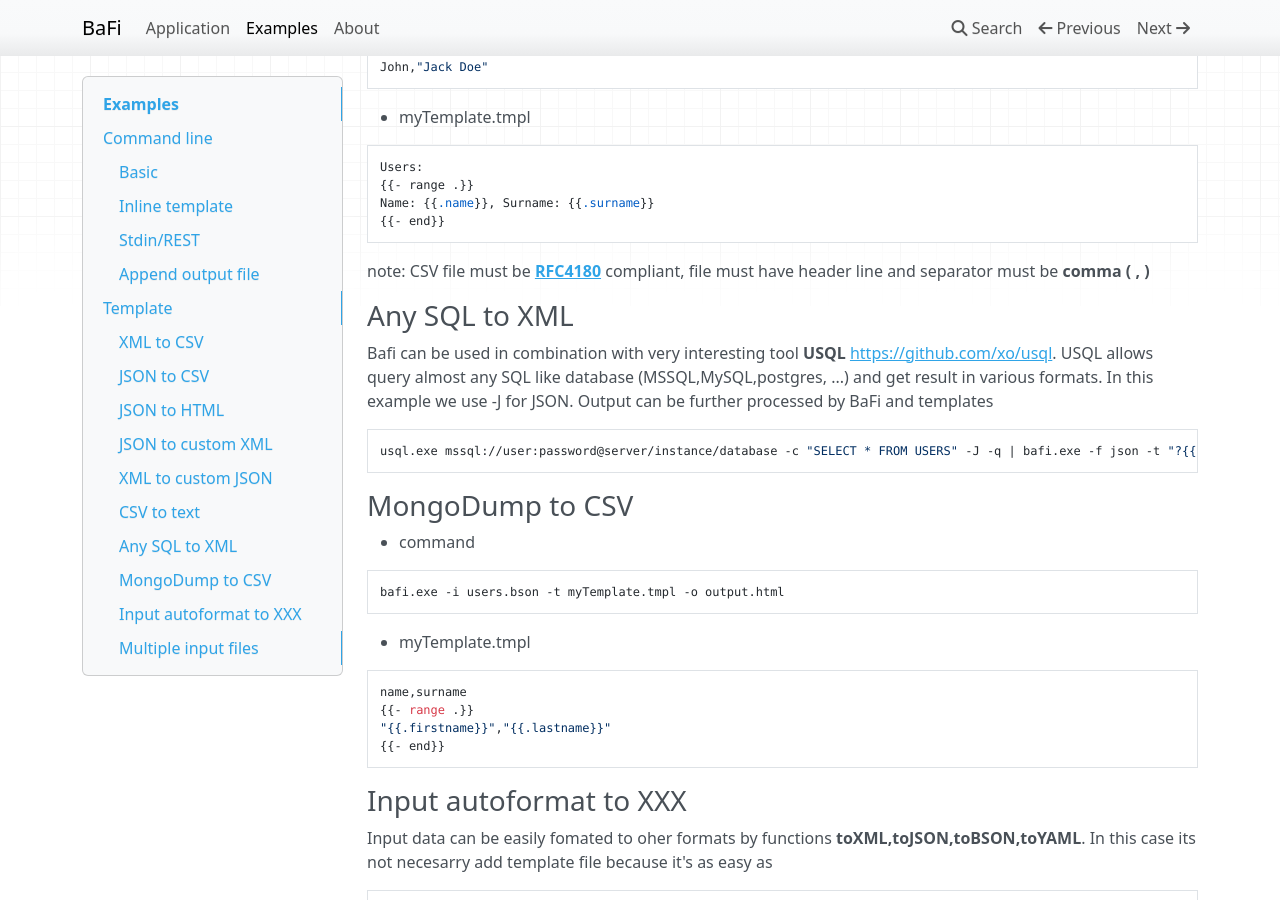
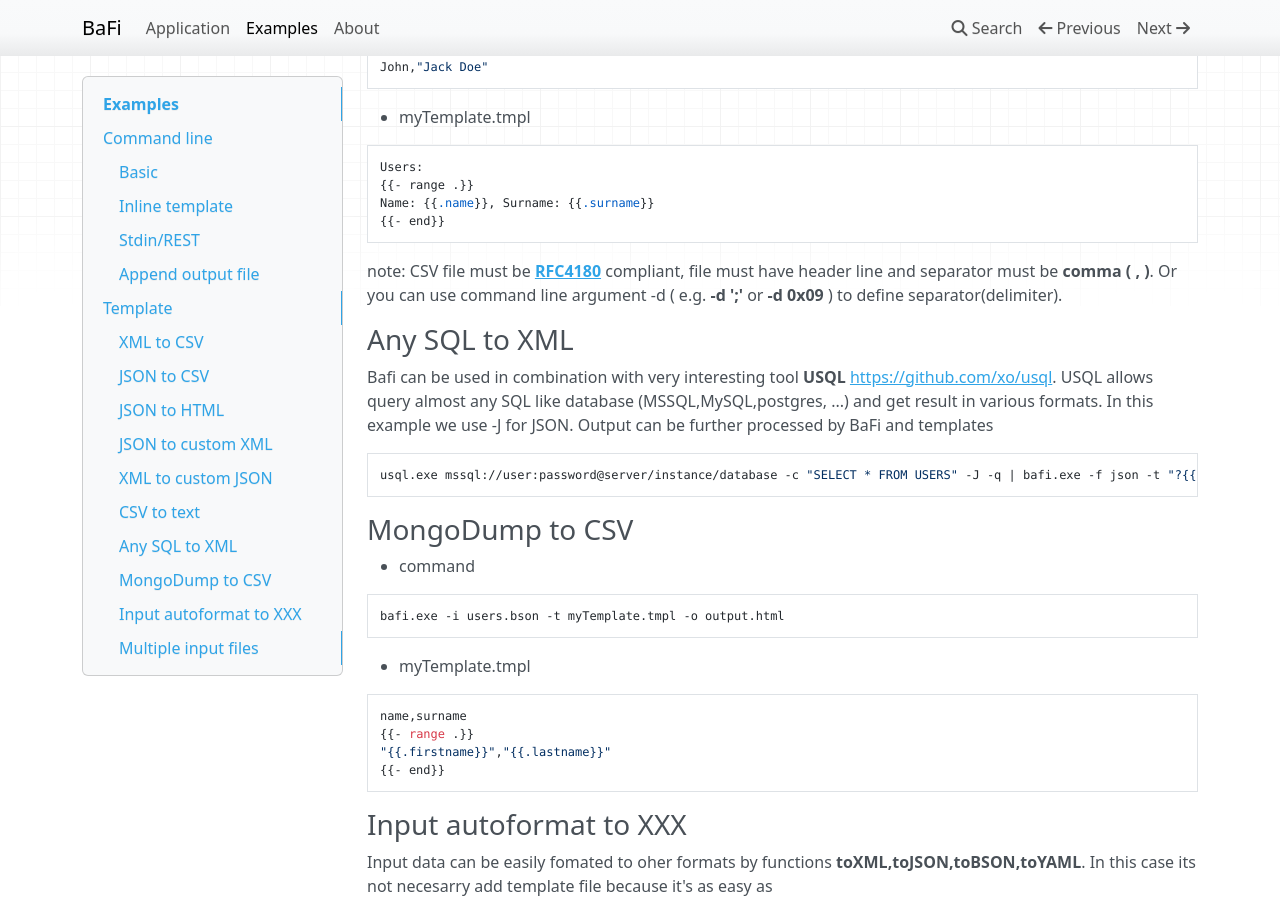
Before and after one commit to mmalcek/bafi, an MkDocs documentation site: the page built from docs/examples.md, in a window 1280 px wide and 900 px high, scrolled down 3300 px. Built offline with MkDocs 1.6.1, drawn with Linux system fonts in a browser that asks for light colours; nearby versions of some CDN libraries.

Commit message:
documentation update

````diff
--- a/docs/examples.md
+++ b/docs/examples.md
@@ -148,7 +148,7 @@ Users:
 Name: {{.name}}, Surname: {{.surname}}
 {{- end}}
 ```
-note: CSV file must be **[RFC4180](https://datatracker.ietf.org/doc/html/rfc4180)** compliant, file must have header line and separator must be **comma ( , )**
+note: CSV file must be **[RFC4180](https://datatracker.ietf.org/doc/html/rfc4180)** compliant, file must have header line and separator must be **comma ( , )**. Or you can use command line argument -d ( e.g. **-d ';'** or **-d 0x09** ) to define separator(delimiter).
 
 ### Any SQL to XML
 Bafi can be used in combination with very interesting tool **USQL** [https://github.com/xo/usql](https://github.com/xo/usql). USQL allows query almost any SQL like database (MSSQL,MySQL,postgres, ...) and get result in various formats. In this example we use -J for JSON. Output can be further processed by BaFi and templates
````
